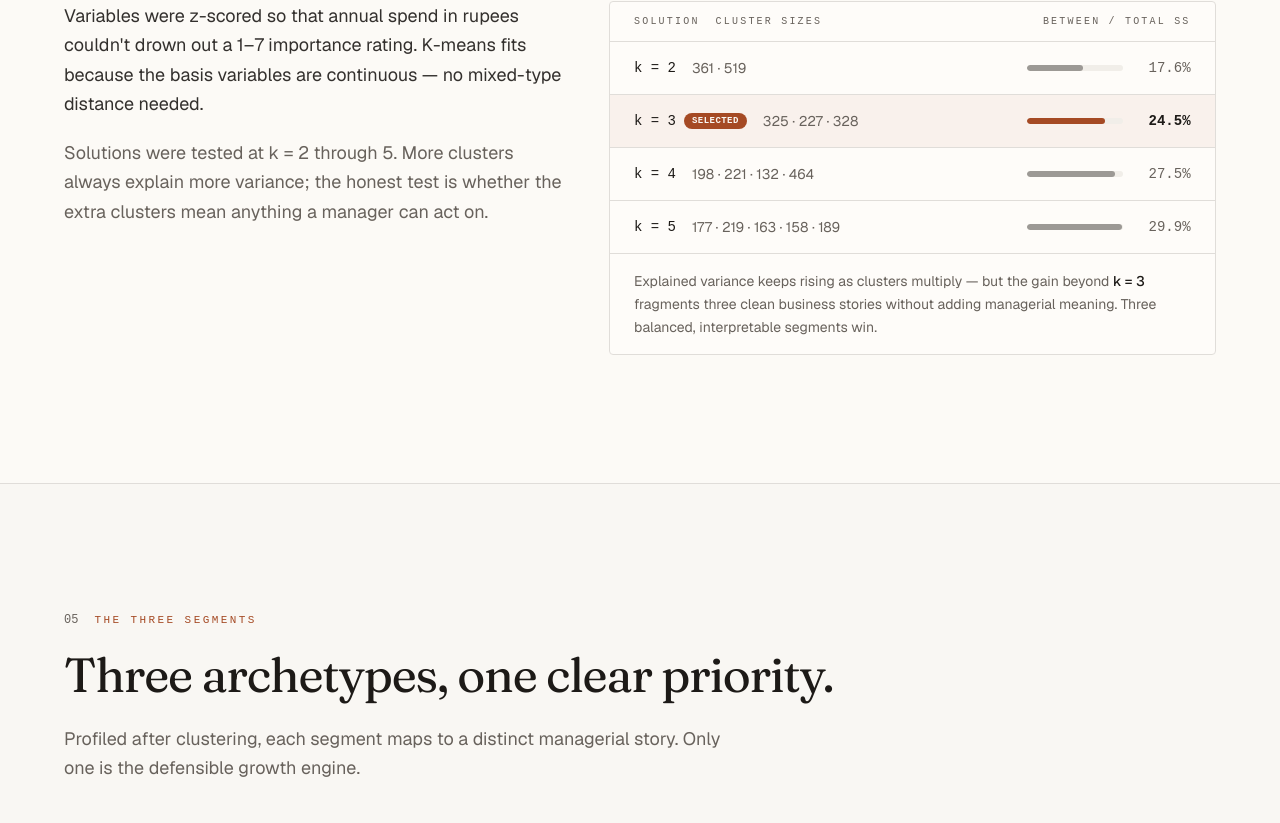
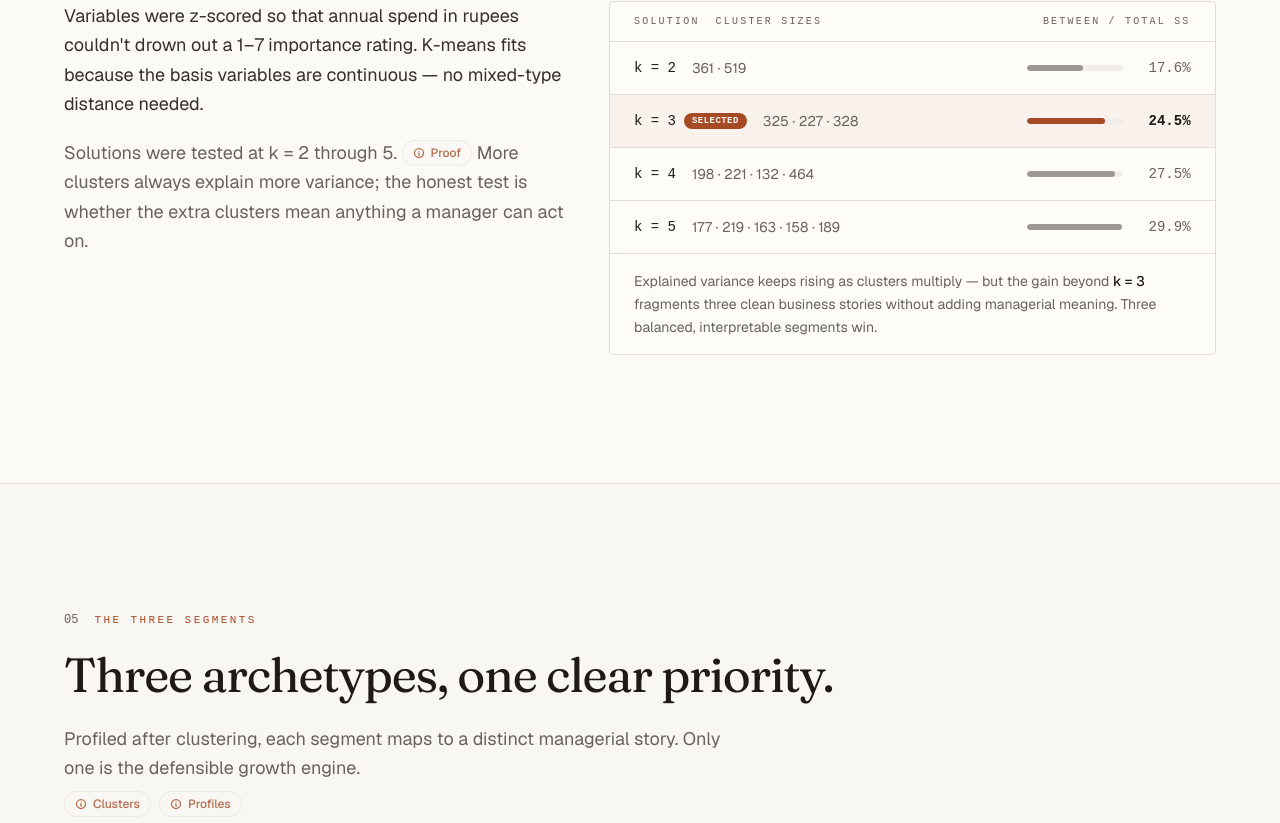
Before and after one commit to sumansaurabh-play/nova-retail-see-aipl, a Next.js app: page / in a window 1280 px wide. Shown: the part 10197-11020 px from the top of the page. Built offline with nearby package versions, Linux system fonts and the light colour scheme.

Commit message:
feat: introduce EvidenceTrigger component and integrate into NovaReport
Co-authored-by: sumansaurabh-play <305925048+sumansaurabh-play@users.noreply.github.com>

```diff
--- a/app/page.tsx
+++ b/app/page.tsx
@@ -11,6 +11,7 @@ import {
 } from "@/components/report/data-viz"
 import { Segments } from "@/components/report/segments"
 import { Roadmap } from "@/components/report/roadmap"
+import { EvidenceTrigger } from "@/components/report/evidence-trigger"
 
 export default function NovaReport() {
   return (
@@ -166,8 +167,13 @@ export default function NovaReport() {
                 rating. K-means fits because the basis variables are continuous — no mixed-type distance needed.
               </p>
               <p className="text-muted-foreground">
-                Solutions were tested at k = 2 through 5. More clusters always explain more variance; the honest
-                test is whether the extra clusters mean anything a manager can act on.
+                Solutions were tested at k = 2 through 5. <EvidenceTrigger
+                  label="Proof"
+                  imageUrl="https://hebbkx1anhila5yf.public.blob.vercel-storage.com/Determining%20the%20number%20of%20clusters-MTi6eRYgCyAwKr63r67xxBgpMevS4I.jpg"
+                  imageAlt="Determining number of clusters table"
+                  caption="Testing k = 2 through 5. k = 3 (selected) balances explanatory power with managerial usefulness: 24.5% of total variance with three distinct, actionable clusters."
+                  side="bottom"
+                /> More clusters always explain more variance; the honest test is whether the extra clusters mean anything a manager can act on.
               </p>
             </div>
           </Reveal>
@@ -183,7 +189,27 @@ export default function NovaReport() {
           index="05"
           eyebrow="The Three Segments"
           title="Three archetypes, one clear priority."
-          lede="Profiled after clustering, each segment maps to a distinct managerial story. Only one is the defensible growth engine."
+          lede={
+            <div className="flex flex-wrap items-center gap-2">
+              <span>Profiled after clustering, each segment maps to a distinct managerial story. Only one is the defensible growth engine.</span>
+              <div className="flex gap-2">
+                <EvidenceTrigger
+                  label="Clusters"
+                  imageUrl="https://hebbkx1anhila5yf.public.blob.vercel-storage.com/Cluster%20Plot-Dsnfok3Go302CT2EY77mC0YeED13sp.svg"
+                  imageAlt="Cluster plot showing three distinct segments"
+                  caption="Three distinct clusters in two-dimensional projection. Clear separation validates the segmentation structure."
+                  side="bottom"
+                />
+                <EvidenceTrigger
+                  label="Profiles"
+                  imageUrl="https://hebbkx1anhila5yf.public.blob.vercel-storage.com/centroid%20table-pNTE5zyqlvYrGOIoI5tiK1loDmh6ba.svg"
+                  imageAlt="Centroid table with segment characteristics"
+                  caption="Cluster centroids across all variables. Each row represents a segment's mean values, revealing distinct preference and behavioral patterns."
+                  side="bottom"
+                />
+              </div>
+            </div>
+          }
         />
         <Segments />
       </Section>
@@ -211,11 +237,22 @@ export default function NovaReport() {
               <p>
                 Each additional lakh of income roughly{" "}
                 <span className="font-medium text-foreground">doubles the odds</span> of belonging to the
-                high-value segment. Each year of age adds a further 5%.
+                high-value segment. Each year of age adds a further 5%. <EvidenceTrigger
+                  label="Model"
+                  imageUrl="https://hebbkx1anhila5yf.public.blob.vercel-storage.com/Statistical%20Validation%20Binomial%20Logistic%20Regression%20%20Coefficients%20and%20interpretation-FN8w8kfCTsSEjylla76KBwjRk4OIkp.svg"
+                  imageAlt="Logistic regression coefficients"
+                  caption="Age and income are significant predictors (p < 0.001). Gender and city tier are not significant, confirming the two-lever targeting strategy."
+                  side="right"
+                />
               </p>
               <p className="text-muted-foreground">
-                Gender and city tier don&apos;t move the needle. That is a gift to management: the target can be
-                found with two simple, observable filters rather than a complex profile.
+                Gender and city tier don&apos;t move the needle. <EvidenceTrigger
+                  label="Fit"
+                  imageUrl="https://hebbkx1anhila5yf.public.blob.vercel-storage.com/Statistical%20Validation%20Binomial%20Logistic%20Regression%20%20Model%20fit-QfDMY4eUpomQU3ri9Ibfd5tWdhlgsG.svg"
+                  imageAlt="Model fit statistics"
+                  caption="ROC curve (AUC = 0.926) and model diagnostics. Excellent discrimination between target and non-target segments."
+                  side="right"
+                /> That is a gift to management: the target can be found with two simple, observable filters rather than a complex profile.
               </p>
             </div>
           </Reveal>
@@ -238,8 +275,13 @@ export default function NovaReport() {
             <div className="space-y-5 text-lg leading-relaxed text-foreground/90">
               <p>
                 Nova sits shoulder-to-shoulder with <span className="font-medium text-foreground">Croma</span> and{" "}
-                <span className="font-medium text-foreground">Reliance Digital</span>. Respected, familiar — and
-                interchangeable.
+                <span className="font-medium text-foreground">Reliance Digital</span>. <EvidenceTrigger
+                  label="Map"
+                  imageUrl="https://hebbkx1anhila5yf.public.blob.vercel-storage.com/Perceptual%20Mapping%20and%20Current%20Brand%20Position-MgyF2OLQqYedBjUIdjJuVZT6bgIHK9.svg"
+                  imageAlt="Perceptual map showing brand positions"
+                  caption="Nova clusters with Croma and Reliance Digital, all positioned in the credible-but-undifferentiated middle. Apple owns premium; convenience-led players own their space."
+                  side="right"
+                /> Respected, familiar — and interchangeable.
               </p>
               <p className="text-muted-foreground">
                 Amazon and Flipkart own convenience together; Apple Store owns premium alone. Nova&apos;s risk isn&apos;t
--- /dev/null
+++ b/components/report/evidence-trigger.tsx
@@ -0,0 +1,175 @@
+'use client'
+
+import { useState, useRef, useEffect } from 'react'
+import { Maximize2 } from 'lucide-react'
+
+interface EvidenceTriggerProps {
+  label?: string
+  imageUrl: string
+  imageAlt: string
+  caption?: string
+  side?: 'top' | 'bottom' | 'left' | 'right'
+}
+
+export function EvidenceTrigger({
+  label = 'Evidence',
+  imageUrl,
+  imageAlt,
+  caption,
+  side = 'top',
+}: EvidenceTriggerProps) {
+  const [isOpen, setIsOpen] = useState(false)
+  const [position, setPosition] = useState<{ top: number; left: number }>({ top: 0, left: 0 })
+  const triggerRef = useRef<HTMLButtonElement>(null)
+  const popoverRef = useRef<HTMLDivElement>(null)
+
+  // Handle positioning
+  useEffect(() => {
+    if (!isOpen || !triggerRef.current) return
+
+    const triggerRect = triggerRef.current.getBoundingClientRect()
+    const popoverElement = popoverRef.current
+    if (!popoverElement) return
+
+    // Wait for popover to render, then calculate size
+    setTimeout(() => {
+      if (!popoverElement) return
+      const popoverRect = popoverElement.getBoundingClientRect()
+      const gap = 12
+
+      let top = 0
+      let left = 0
+
+      // Calculate position based on side
+      switch (side) {
+        case 'top':
+          top = triggerRect.top - popoverRect.height - gap
+          left = triggerRect.left + triggerRect.width / 2 - popoverRect.width / 2
+          break
+        case 'bottom':
+          top = triggerRect.bottom + gap
+          left = triggerRect.left + triggerRect.width / 2 - popoverRect.width / 2
+          break
+        case 'left':
+          top = triggerRect.top + triggerRect.height / 2 - popoverRect.height / 2
+          left = triggerRect.left - popoverRect.width - gap
+          break
+        case 'right':
+          top = triggerRect.top + triggerRect.height / 2 - popoverRect.height / 2
+          left = triggerRect.right + gap
+          break
+      }
+
+      // Prevent viewport overflow
+      const padding = 16
+      if (left < padding) left = padding
+      if (left + popoverRect.width > window.innerWidth - padding) {
+        left = window.innerWidth - popoverRect.width - padding
+      }
+      if (top < padding) top = padding
+      if (top + popoverRect.height > window.innerHeight - padding) {
+        top = window.innerHeight - popoverRect.height - padding
+      }
+
+      setPosition({ top, left })
+    }, 0)
+  }, [isOpen, side])
+
+  // Close on escape
+  useEffect(() => {
+    const handleEscape = (e: KeyboardEvent) => {
+      if (e.key === 'Escape') setIsOpen(false)
+    }
+    if (isOpen) {
+      document.addEventListener('keydown', handleEscape)
+      return () => document.removeEventListener('keydown', handleEscape)
+    }
+  }, [isOpen])
+
+  // Close on outside click
+  useEffect(() => {
+    const handleClickOutside = (e: MouseEvent) => {
+      if (popoverRef.current && !popoverRef.current.contains(e.target as Node) &&
+          triggerRef.current && !triggerRef.current.contains(e.target as Node)) {
+        setIsOpen(false)
+      }
+    }
+    if (isOpen) {
+      document.addEventListener('click', handleClickOutside)
+      return () => document.removeEventListener('click', handleClickOutside)
+    }
+  }, [isOpen])
+
+  return (
+    <>
+      <button
+        ref={triggerRef}
+        onClick={() => setIsOpen(!isOpen)}
+        className="inline-flex items-center gap-1.5 rounded-full border border-border/50 bg-background/50 px-2.5 py-1 text-xs font-medium text-accent/80 transition-all hover:border-border hover:bg-background hover:text-accent focus:outline-none focus:ring-2 focus:ring-accent/30 focus:ring-offset-2"
+        aria-label={`Show ${label}`}
+        title={label}
+      >
+        <svg
+          className="h-3 w-3"
+          fill="none"
+          stroke="currentColor"
+          viewBox="0 0 24 24"
+        >
+          <path
+            strokeLinecap="round"
+            strokeLinejoin="round"
+            strokeWidth={2.5}
+            d="M13 16h-1v-4h-1m1-4h.01M21 12a9 9 0 11-18 0 9 9 0 0118 0z"
+          />
+        </svg>
+        <span>{label}</span>
+      </button>
+
+      {/* Popover */}
+      {isOpen && (
+        <div
+          ref={popoverRef}
+          style={{
+            position: 'fixed',
+            top: `${position.top}px`,
+            left: `${position.left}px`,
+            zIndex: 50,
+          }}
+          className="w-80 animate-in fade-in zoom-in-95 duration-200"
+        >
+          <div className="overflow-hidden rounded-lg border border-border bg-background shadow-lg">
+            {/* Image container */}
+            <div className="relative aspect-auto max-h-96 w-full overflow-hidden bg-muted">
+              <img
+                src={imageUrl}
+                alt={imageAlt}
+                className="h-full w-full object-contain"
+              />
+            </div>
+
+            {/* Caption */}
+            {caption && (
+              <div className="border-t border-border bg-card/50 px-4 py-3">
+                <p className="text-xs leading-relaxed text-muted-foreground">{caption}</p>
+              </div>
+            )}
+
+            {/* Footer with expand hint */}
+            <div className="border-t border-border/50 bg-background px-4 py-2">
+              <button
+                onClick={() => {
+                  // Open in modal/fullscreen
+                  window.open(imageUrl, '_blank')
+                }}
+                className="flex w-full items-center justify-center gap-2 text-[11px] font-medium text-accent/60 transition-colors hover:text-accent"
+              >
+                <Maximize2 className="h-3 w-3" />
+                <span>View full size</span>
+              </button>
+            </div>
+          </div>
+        </div>
+      )}
+    </>
+  )
+}
```
